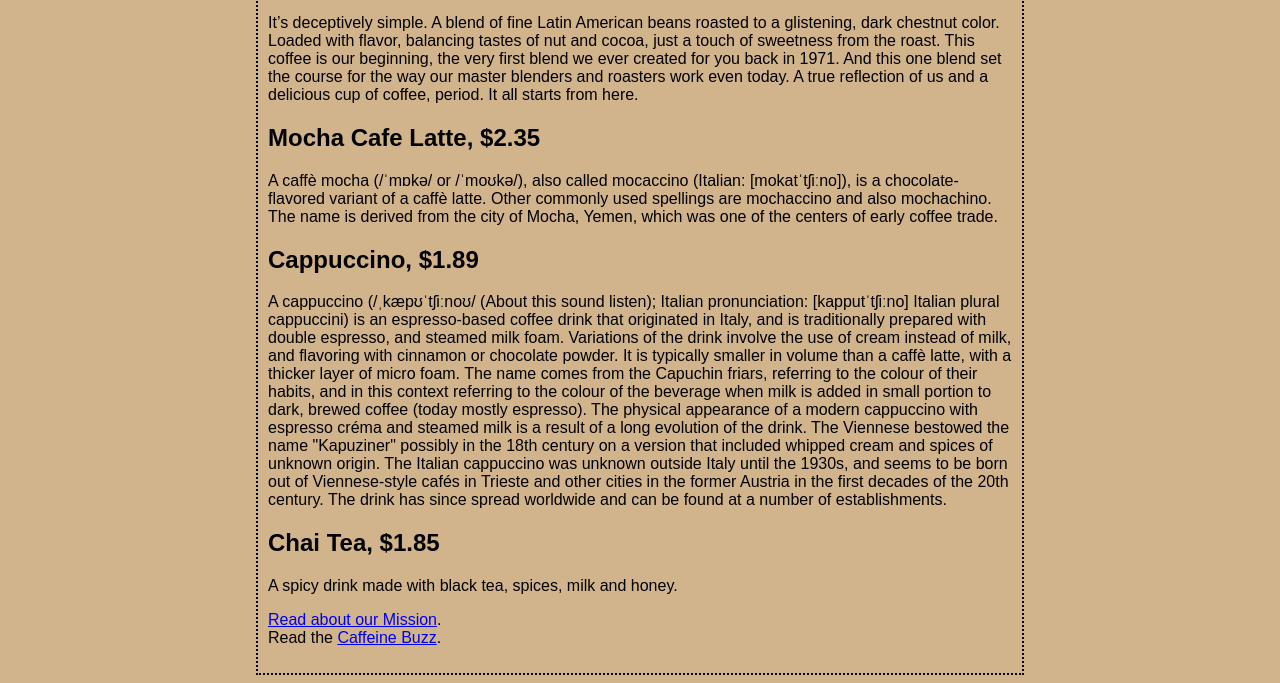
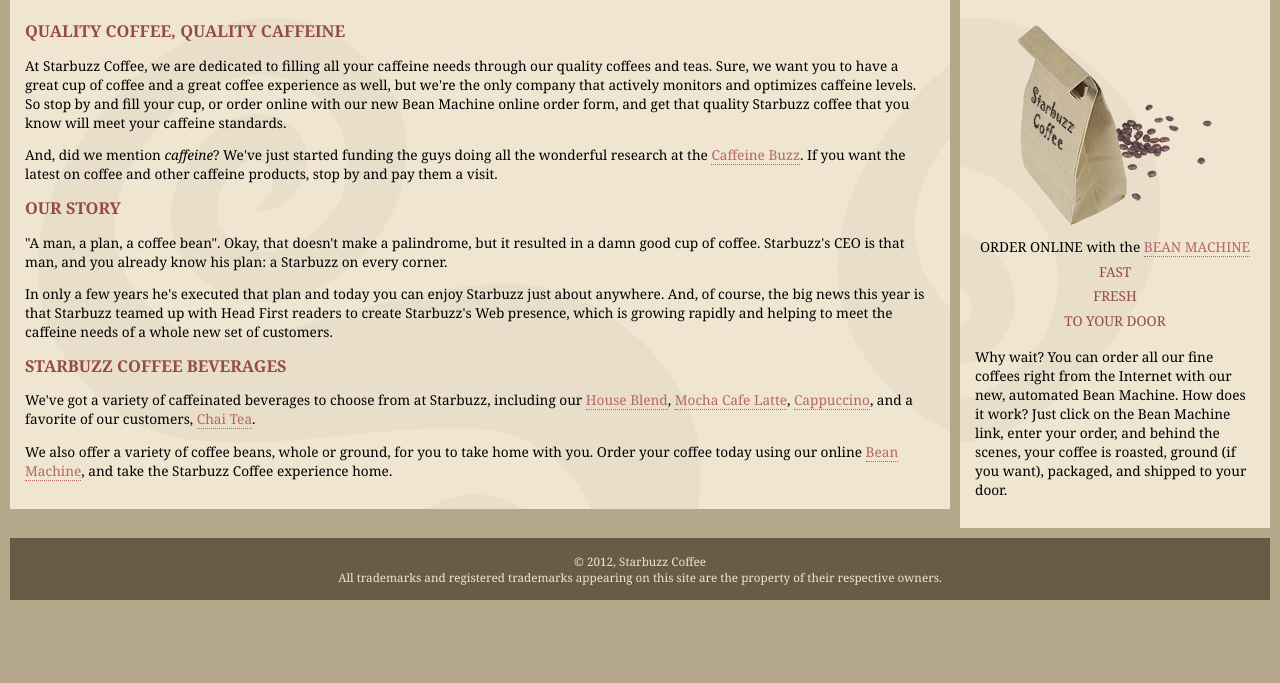
Before and after one commit to Eugeku/hfHtmlProject, a plain HTML site: page starbuzz/index.html in a window 1280 px wide. Shown: the part 134-817 px from the top of the page. Drawn offline with Linux system fonts and the light colour scheme.

Commit message:
WIPcommit

```diff
--- a/starbuzz/index.html
+++ b/starbuzz/index.html
@@ -1,69 +1,93 @@
-<!doctype html>
+<!DOCTYPE html>
 <html lang="en">
 
 <head>
 	<meta charset="utf-8">
 	<title>Starbuzz Coffee</title>
-	<style type="text/css">
-		body {
-			background-color: #d2b48c;
-			margin-left: 20%;
-			margin-right: 20%;
-			border: 2px dotted black;
-			padding: 10px 10px 10px 10px;
-			font-family: sans-serif;
-		}
-	</style>
+	<link rel="stylesheet" type="text/css" href="starbuzz.css">
 </head>
 
 <body>
-	<h1>Starbuzz Coffee Beverages</h1>
-	<h2>House Blend, $1.49</h2>
-	<p>It’s deceptively simple. A blend of fine Latin American beans
-		roasted to a glistening, dark chestnut color. Loaded with flavor,
-		balancing tastes of nut and cocoa, just a touch of sweetness from the
-		roast. This coffee is our beginning, the very first blend we ever
-		created for you back in 1971. And this one blend set the course for
-		the way our master blenders and roasters work even today. A true
-		reflection of us and a delicious cup of coffee, period. It all starts
-		from here.</p>
+	<div id="header">
+		<img src="images/header.gif" alt="Starbuzz Coffee header image">
+	</div>
 
-	<h2>Mocha Cafe Latte, $2.35</h2>
-	<p>A caffè mocha (/ˈmɒkə/ or /ˈmoʊkə/), also called mocaccino
-		(Italian: [mokatˈtʃiːno]), is a chocolate-flavored variant of a caffè
-		latte. Other commonly used spellings are mochaccino and also
-		mochachino. The name is derived from the city of Mocha, Yemen, which
-		was one of the centers of early coffee trade.</p>
+	<div id="sidebar">
+		<p class="beanheading">
+			<img src="images/bag.gif" alt="Bean Machine bag">
+			<br>
+			ORDER ONLINE
+			with the
+			<a href="form.html">BEAN MACHINE</a>
+			<br>
+			<span class="slogan">
+				FAST <br>
+				FRESH <br>
+				TO YOUR DOOR <br>
+			</span>
+		</p>
+		<p>
+			Why wait? You can order all our fine coffees right from the Internet with our new,
+			automated Bean Machine. How does it work? Just click on the Bean Machine link,
+			enter your order, and behind the scenes, your coffee is roasted, ground
+			(if you want), packaged, and shipped to your door.
+		</p>
+	</div>
 
-	<h2>Cappuccino, $1.89</h2>
-	<p>A cappuccino (/ˌkæpʊˈtʃiːnoʊ/ (About this sound listen); Italian
-		pronunciation: [kapputˈtʃiːno] Italian plural cappuccini) is an
-		espresso-based coffee drink that originated in Italy, and is
-		traditionally prepared with double espresso, and steamed milk foam.
+	<div id="main">
+		<h1>QUALITY COFFEE, QUALITY CAFFEINE</h1>
+		<p>
+			At Starbuzz Coffee, we are dedicated to filling all your caffeine needs through our
+			quality coffees and teas. Sure, we want you to have a great cup of coffee and a great
+			coffee experience as well, but we're the only company that actively monitors and
+			optimizes caffeine levels. So stop by and fill your cup, or order online with our new Bean
+			Machine online order form, and get that quality Starbuzz coffee that you know will meet
+			your caffeine standards.
+		</p>
+		<p>
+			And, did we mention <em>caffeine</em>? We've just started funding the guys doing all
+			the wonderful research at the <a href="http://buzz.wickedlysmart.com" title="Read all about caffeine on the Buzz">Caffeine
+				Buzz</a>.
+			If you want the latest on coffee and other caffeine products,
+			stop by and pay them a visit.
+		</p>
+		<h1>OUR STORY</h1>
+		<p>
+			"A man, a plan, a coffee bean". Okay, that doesn't make a palindrome, but it resulted
+			in a damn good cup of coffee. Starbuzz's CEO is that man, and you already know his
+			plan: a Starbuzz on every corner.
+		</p>
+		<p>In only a few years he's executed that plan and today
+			you can enjoy Starbuzz just about anywhere. And, of course, the big news this year
+			is that Starbuzz teamed up with Head First readers to create Starbuzz's Web presence,
+			which is growing rapidly and helping to meet the caffeine needs of a whole new set of
+			customers.
+		</p>
+		<h1>STARBUZZ COFFEE BEVERAGES</h1>
+		<p>
+			We've got a variety of caffeinated beverages to choose
+			from at Starbuzz, including our
+			<a href="beverages.html#house" title="House Blend">House Blend</a>,
+			<a href="beverages.html#mocha" title="Mocha Cafe Latte">Mocha Cafe Latte</a>,
+			<a href="beverages.html#cappuccino" title="Cappuccino">Cappuccino</a>,
+			and a favorite of our customers,
+			<a href="beverages.html#chai" title="Chai Tea">Chai Tea</a>.
+		</p>
+		<p>
+			We also offer a variety of coffee beans, whole or ground, for you to
+			take home with you. Order your coffee today using our online
+			<a href="form.html">Bean Machine</a>, and take
+			the Starbuzz Coffee experience home.
+		</p>
+	</div>
 
-		Variations of the drink involve the use of cream instead of milk, and
-		flavoring with cinnamon or chocolate powder. It is typically
-		smaller in volume than a caffè latte, with a thicker layer of micro
-		foam. The name comes from the Capuchin friars, referring to the colour
-		of their habits, and in this context referring to the colour of the
-		beverage when milk is added in small portion to dark, brewed coffee
-		(today mostly espresso). The physical appearance of a modern
-		cappuccino with espresso créma and steamed milk is a result of a long
-		evolution of the drink. The Viennese bestowed the name "Kapuziner"
-		possibly in the 18th century on a version that included whipped cream
-		and spices of unknown origin. The Italian cappuccino was unknown
-		outside Italy until the 1930s, and seems to be born out of
-		Viennese-style cafés in Trieste and other cities in the former Austria
-		in the first decades of the 20th century. The drink has since spread
-		worldwide and can be found at a number of establishments.</p>
+	<div id="footer">
+		&copy; 2012, Starbuzz Coffee
+		<br>
+		All trademarks and registered trademarks appearing on
+		this site are the property of their respective owners.
+	</div>
 
-	<h2 id="chai">Chai Tea, $1.85</h2>
-	<p>A spicy drink made with black tea, spices, milk and honey.</p>
-
-	<p>
-		<a href="mission.html">Read about our Mission</a>. <br> Read the
-		<a target="_blank" href="http://wickedlysmart.com/buzz/#Coffee" title="All about coffe">Caffeine Buzz</a>.
-	</p>
 </body>
 
 </html>
--- /dev/null
+++ b/starbuzz/starbuzz.css
@@ -0,0 +1,61 @@
+body {
+  background-color: #b5a789;
+  font-family:      Georgia, "Times New Roman", Times, serif;
+  font-size:        small;
+  margin:           0px;
+}
+
+#header {
+  background-color: #675c47;
+  margin:           10px;
+  height:           108px;
+}
+
+#main {
+  background:       #efe5d0 url(images/background.gif) top left;
+  font-size:        105%;
+  padding:          15px;
+  margin:           0px 330px 10px 10px;
+}
+
+#sidebar {
+  width: 280px;
+  background:       #efe5d0 url(images/background.gif) bottom right;
+  font-size:        105%;
+  padding:          15px;
+  margin:           0px 10px 10px 10px;
+  float: right;
+}
+
+#footer {
+  background-color: #675c47;
+  color:            #efe5d0;
+  text-align:       center;
+  padding:          15px;
+  margin:           10px;
+  font-size:        90%;
+  clear: both;
+}
+
+h1 {
+  font-size:        120%;
+  color:            #954b4b;
+}
+
+.slogan { color: #954b4b; }
+
+.beanheading {
+  text-align:       center;
+  line-height:      1.8em;
+}
+
+a:link {
+  color:            #b76666;
+  text-decoration:  none;
+  border-bottom:    thin dotted #b76666;
+}
+a:visited {
+  color:            #675c47;
+  text-decoration:  none;
+  border-bottom:    thin dotted #675c47;
+}
```
Also changed, not shown: starbuzz/freecoffee.html (added, +11 -0 lines), starbuzz/mission.html (deleted, +0 -26 lines), starbuzz/images/award.gif (added), starbuzz/images/background.gif (added), starbuzz/images/bag.gif (added), starbuzz/images/coupon.gif (added), starbuzz/images/header.gif (added), starbuzz/images/ticket.gif (added).
